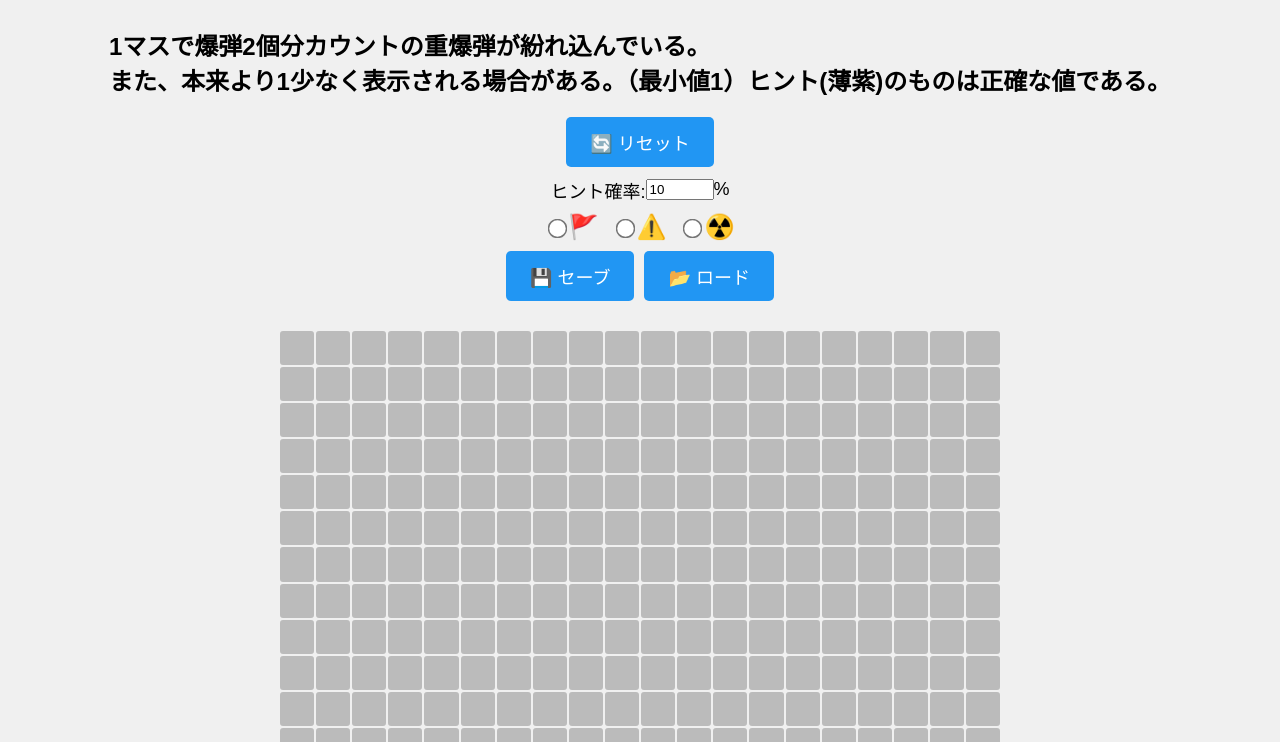
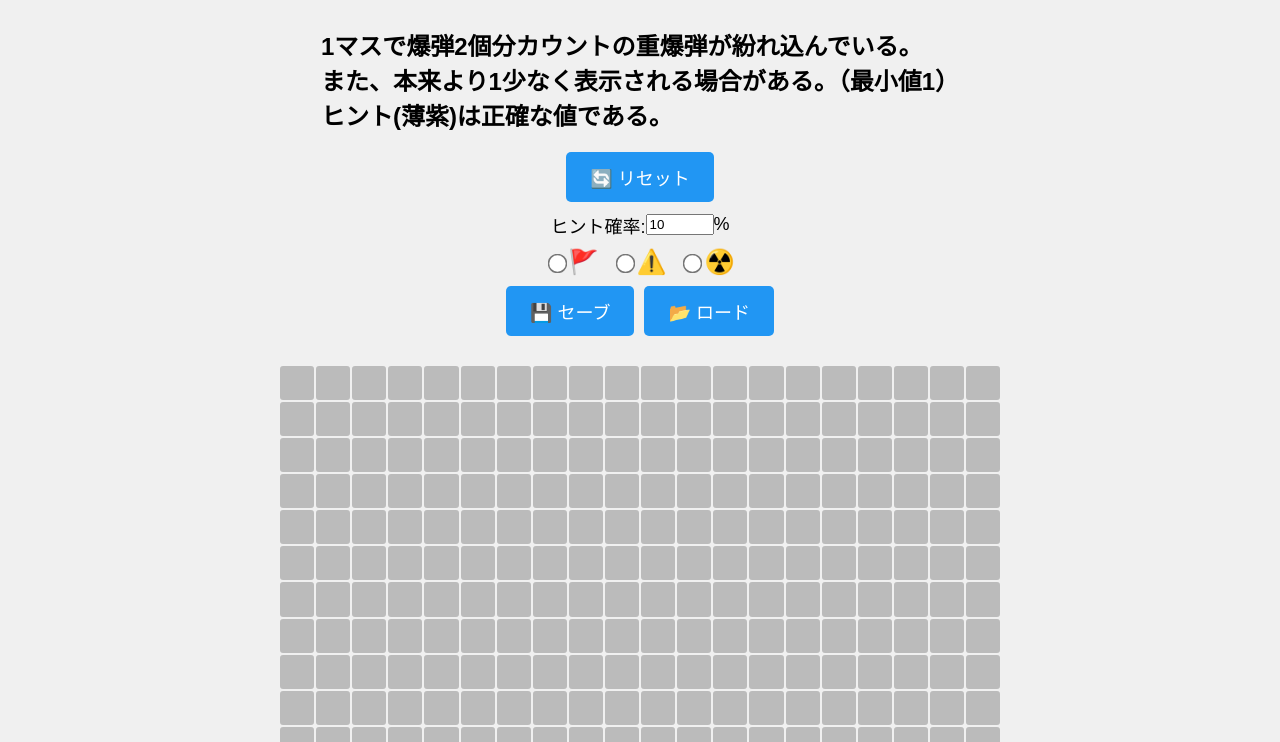
Before and after one commit to gorilla-39/Unusual-mine-sweeper, a plain HTML site: page index.html in a window 1280 px wide. Shown: the part 58-800 px from the top of the page. Drawn offline with Linux system fonts and the light colour scheme.

Commit message:
Fix HTML formatting in the description text

```diff
--- a/index.html
+++ b/index.html
@@ -37,7 +37,7 @@
 </head>
 <body>
   <h1>マインスイーパ</h1>
-  <h2>1マスで爆弾2個分カウントの重爆弾が紛れ込んでいる。<br>また、本来より1少なく表示される場合がある。（最小値1）ヒント(薄紫)のものは正確な値である。</h2>
+  <h2>1マスで爆弾2個分カウントの重爆弾が紛れ込んでいる。<br>また、本来より1少なく表示される場合がある。（最小値1）<br>ヒント(薄紫)は正確な値である。</h2>
 
   <div id="controls">
     <button id="resetButton">🔄 リセット</button>
```
